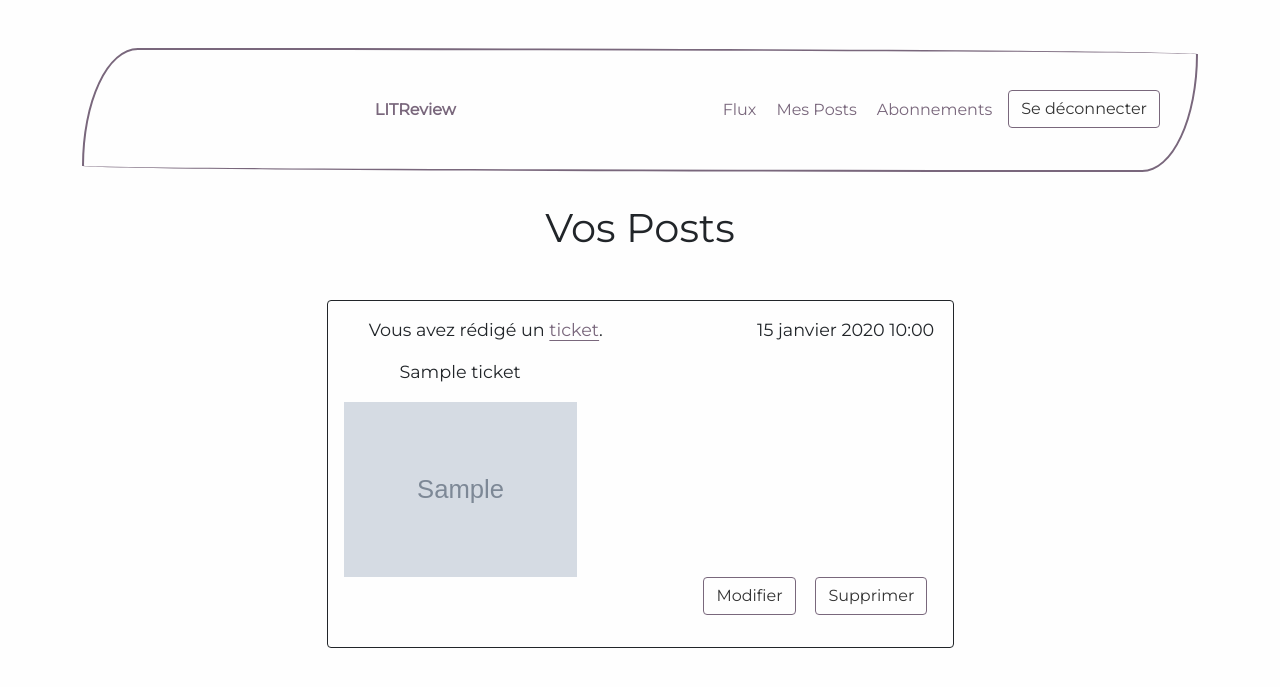
After one commit to ClaireRuysschaert/P9_OC_LITReview, a Django app: page /home/my_tickets/ in a window 1280 px wide. The commit adds this page. Shown: the top 687 px of the page. Run offline with Django 4.2, Linux system fonts and the light colour scheme; a user stored in the database is signed in; tables that the repository leaves empty hold one stand-in row (values such as "Sample post"); grey boxes marked "Sample" are stand-in pictures.

Commit message:
feat: User posts list creation

```diff
--- /dev/null
+++ b/blog/templates/blog/display_all_user_tickets.html
@@ -0,0 +1,39 @@
+{% extends 'base.html' %}
+{% block content %}
+
+<div class="d-flex justify-content-center">
+    <div class="col-sm-7 text-center">
+
+        <h1 class="mb-5">Vos Posts</h1>
+        <div class="container text-center">
+                {% for ticket in tickets %}
+                    <article class="border border-dark rounded my-3 p-3">
+                        <div class="row">
+                            <p class="col-6">Vous avez rédigé un <a class="description_underline" href="{% url 'ticket_detail' ticket.id %}">ticket</a>.</p>
+                            <p class="col-2"></p>
+                            <p class="col-4">{{ ticket.created_on }}</p>
+                        </div>
+                        <div class="row">
+                            <p class="col-5">{{ ticket.title }}</p>
+                        </div>
+                        <div class="row">
+                            {% if ticket.image %}
+                                <img class="col-5" src="{{ ticket.image.url }}" alt="{{ ticket.title }}">
+                            {% endif %}
+                        </div>
+                        <div class="row">
+                            <p class="col-7"></p>
+
+                            <p class="col-2"><a class="btn btn-outline-secondary" href="{% url 'edit_ticket' ticket.id %}">Modifier</a></p>
+                            <p class="col-3"><a class="btn btn-outline-secondary" href="{% url 'delete_ticket' ticket.id %}">Supprimer</a></p>
+                        </div>
+                    </article>
+                        {% empty %}
+                            <p>Vous n'avez rédigé aucun ticket.</p>
+                {% endfor %}
+            </div>
+        </div>
+    </div>
+</div>
+
+{% endblock content %}
--- a/blog/urls.py
+++ b/blog/urls.py
@@ -7,4 +7,5 @@ urlpatterns = [
     path("ticket/<int:ticket_id>/", blog.views.ticket_detail, name="ticket_detail"),
     path("ticket/<int:ticket_id>/edit/", blog.views.edit_ticket, name="edit_ticket"),
     path("ticket/<int:ticket_id>/delete/", blog.views.delete_ticket, name="delete_ticket"),
+    path("my_tickets/", blog.views.display_all_user_tickets, name="display_all_user_tickets"),
 ]
--- a/blog/views.py
+++ b/blog/views.py
@@ -49,3 +49,7 @@ def delete_ticket(request: HttpRequest, ticket_id):
         messages.success(request, "Votre ticket a bien été supprimé.")
         return redirect('home')
     return render(request, 'blog/delete_ticket.html', {'ticket': ticket})
+
+def display_all_user_tickets(request: HttpRequest):
+    tickets = Ticket.objects.filter(user=request.user)
+    return render(request, 'blog/display_all_user_tickets.html', {'tickets': tickets})
--- a/static/css/base.css
+++ b/static/css/base.css
@@ -70,4 +70,5 @@ h2 {
     text-decoration: underline;
     text-decoration-color:var(--color-dark-pink);
     text-underline-offset: 0.2em;
+    color: var(--color-dark-pink);
 }
--- a/templates/base.html
+++ b/templates/base.html
@@ -23,7 +23,7 @@
           <div class="d-flex">
             {% if user.is_authenticated %}
             <div class="pe-1 light-link"><a href="#" class="nav-link px-2 link-dark">Flux</a></div>
-            <div class="light-link"><a href="#" class="nav-link px-2 link-dark">Posts</a></div>
+            <div class="light-link"><a href="{% url 'display_all_user_tickets' %}" class="nav-link px-2 link-dark">Mes Posts</a></div>
             <div class="px-1 light-link"><a href="{% url 'subscription' %}" class="nav-link px-2 link-dark">Abonnements</a></div>
             <div class="px-1"><a href="{% url 'logout' %}" class="btn btn-outline-secondary">Se déconnecter</a></div>
             {% else %}
```
